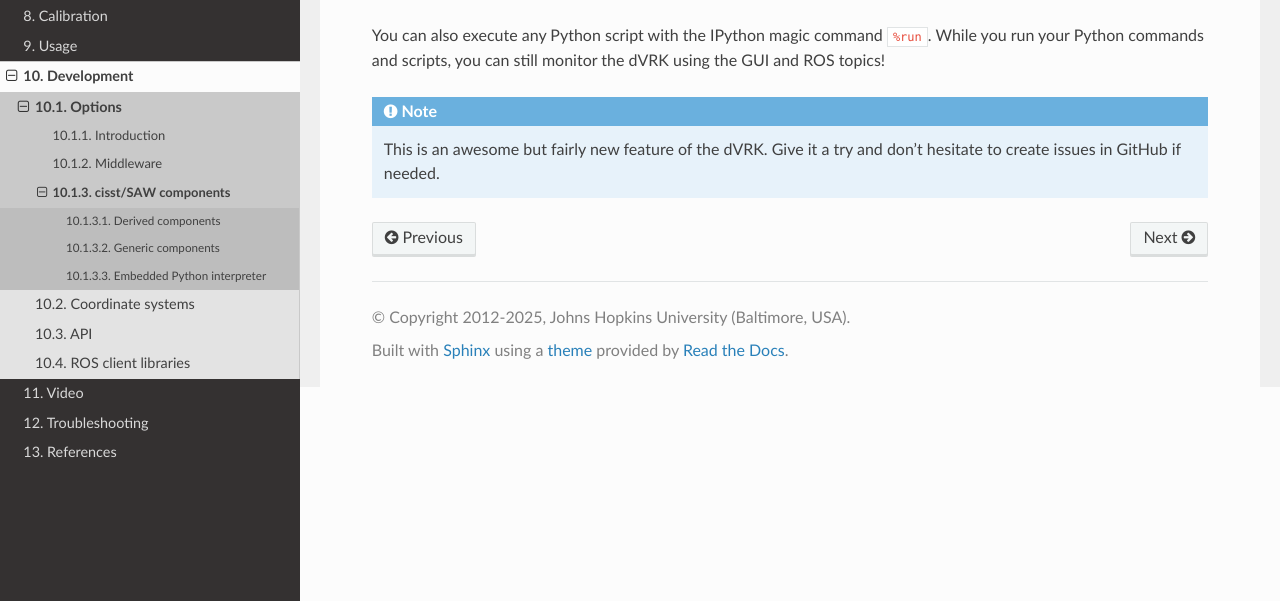
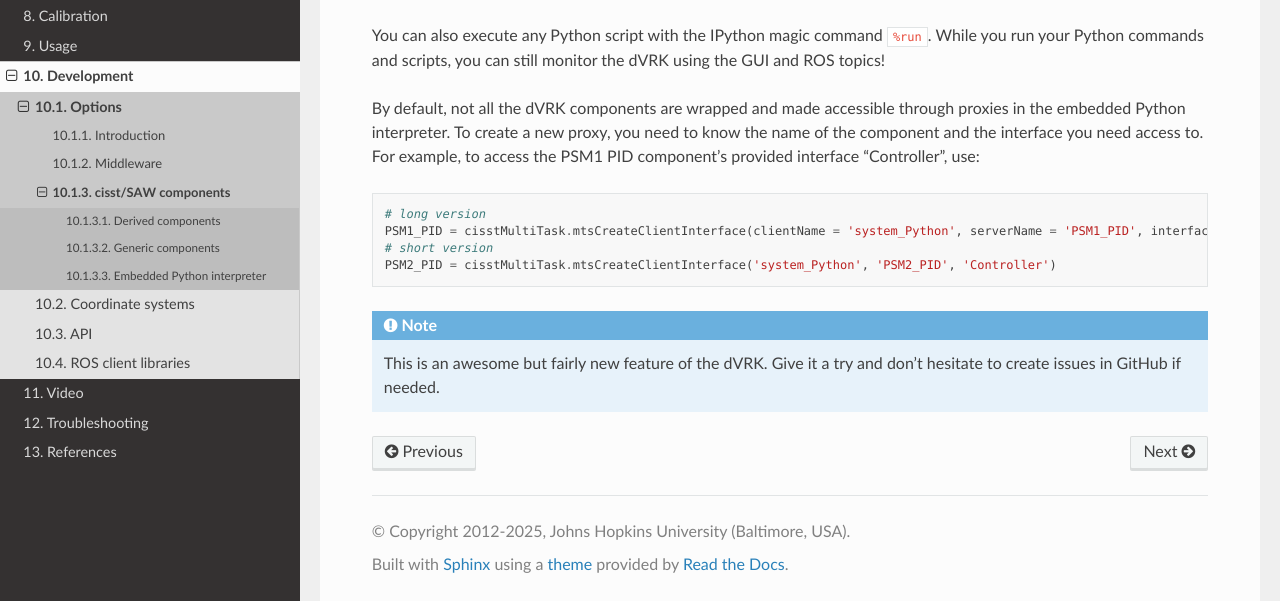
Before and after one commit to jhu-dvrk/dvrk-readthedocs, a Sphinx documentation site: the page built from docs/pages/development/options/components.rst, in a window 1280 px wide and 900 px high, scrolled down 4011 px, cut to the strip 299-900 px from the top of the window. Built offline with Sphinx 7.4.7 and the Read the Docs theme 3.1.0, drawn with Linux system fonts in a browser that asks for light colours; the version number could not be read and is left out.

Commit message:
Update components.rst, added how to add proxy in IRE

```diff
--- a/docs/pages/development/options/components.rst
+++ b/docs/pages/development/options/components.rst
@@ -211,6 +211,16 @@ You can also execute any Python script with the IPython magic command ``%run``.
 While you run your Python commands and scripts, you can still monitor the dVRK
 using the GUI and ROS topics!
 
+By default, not all the dVRK components are wrapped and made accessible through proxies
+in the embedded Python interpreter. To create a new proxy, you need to know the name of the component and the interface you need access to. For example, to access the PSM1 PID component's provided interface "Controller", use:
+
+.. code-block:: python
+
+   # long version
+   PSM1_PID = cisstMultiTask.mtsCreateClientInterface(clientName = 'system_Python', serverName = 'PSM1_PID', interfaceName = 'Controller')
+   # short version
+   PSM2_PID = cisstMultiTask.mtsCreateClientInterface('system_Python', 'PSM2_PID', 'Controller')
+
 .. note::
 
    This is an awesome but fairly new feature of the dVRK. Give it a try and
```
